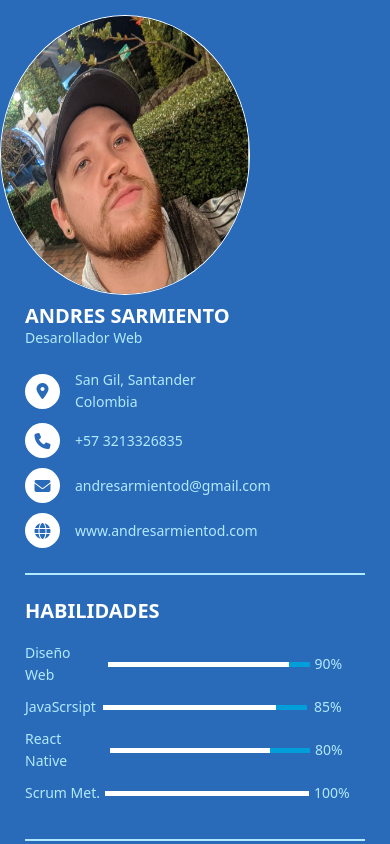
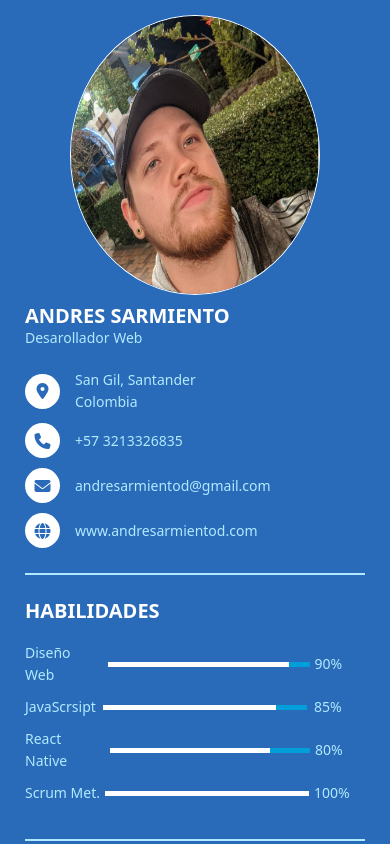
Before and after one commit to Andresito22/CVAndresSarmiento, a plain HTML site: page index.html in a window 390 px wide. Shown: the top 844 px of the page. Drawn offline with Linux system fonts and the light colour scheme.

Commit message:
Arreglos 3

```diff
--- a/Css/style.css
+++ b/Css/style.css
@@ -72,6 +72,7 @@ a{
 .Contenedor .ContenedorIzquierdo .ContenedorPerfil{
     width: 100%;
     height: 280px;
+    text-align: center;
 
 }
 
@@ -282,20 +283,13 @@ a{
 @media screen and (max-width: 480px){
 
 
-    .ContenedorPerfil{
-        position: relative !important;
-
-
-    }
-
     .ImagenPerfil{
         width: 250px !important;
         height: 380px;
-        display: flex;
-        justify-content: center;
         border-radius: 100%;
         border: solid white 1px;
         margin-top: 15px;
+        text-align: center !important;
 
     }
     .Contenedor{
@@ -318,7 +312,7 @@ a{
         justify-content: center;
         position: relative;
         top: 2%;
-        font-size: 12px;
+        font-size: 11px;
     }
 
 }
```
